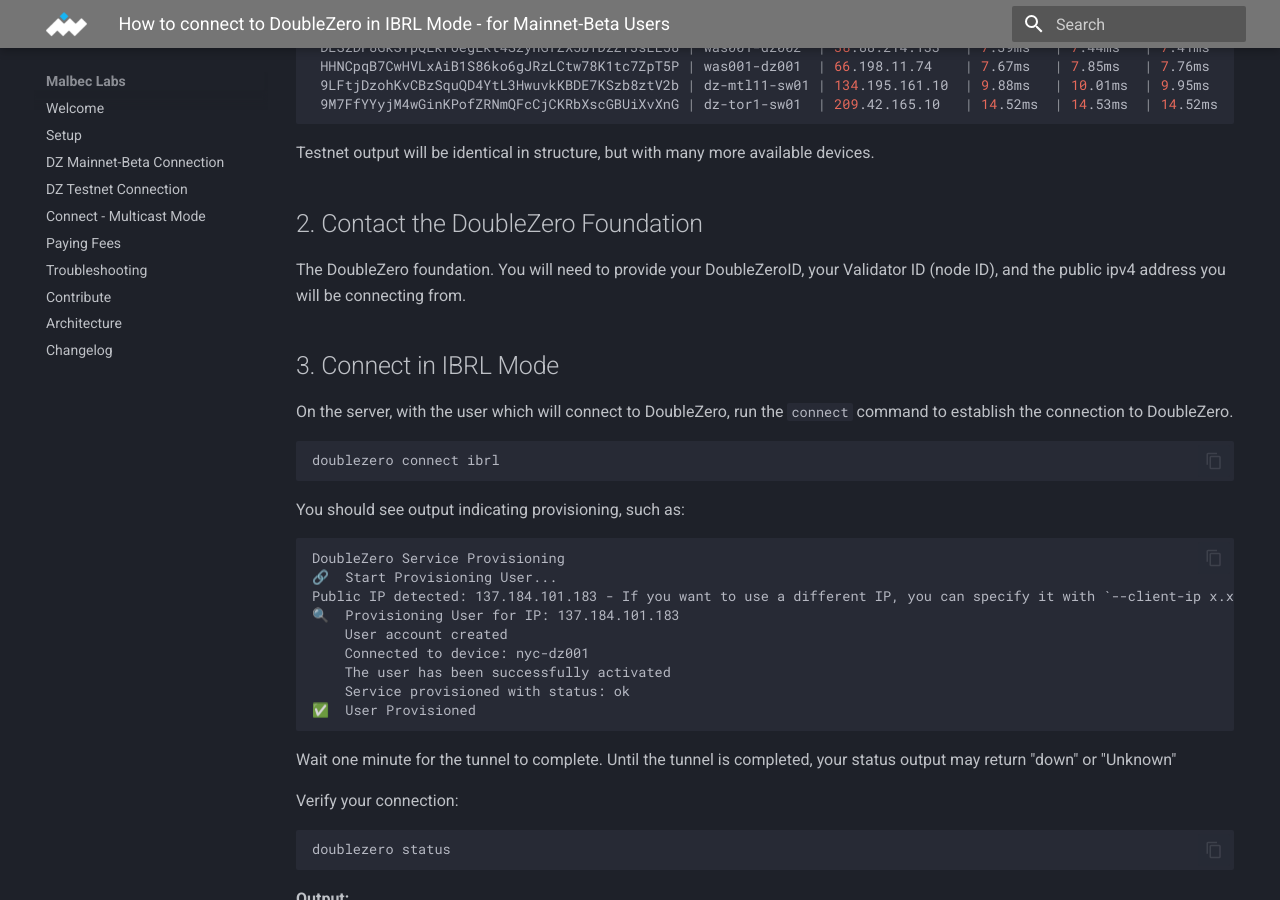
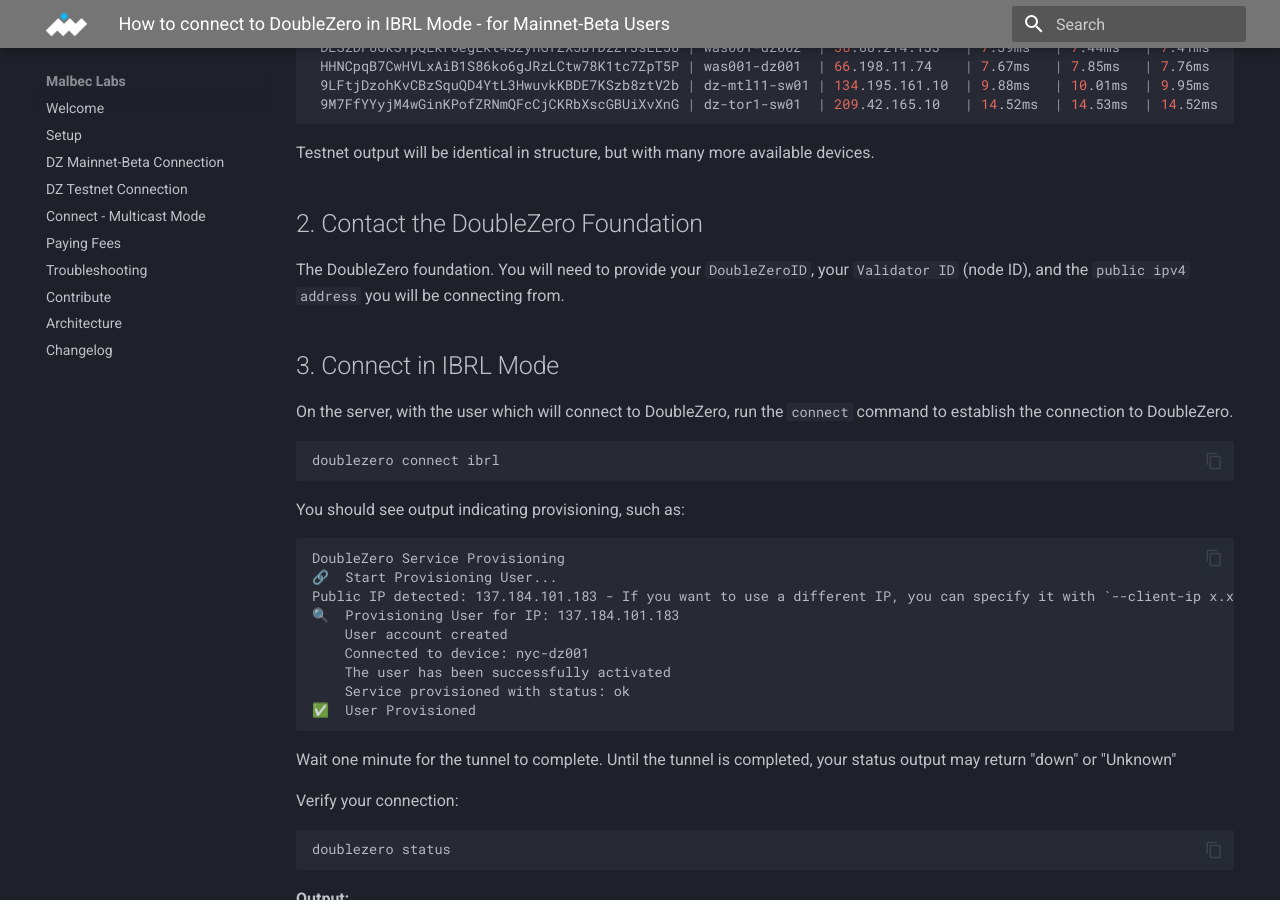
Before and after one commit to malbeclabs/docs, an MkDocs documentation site: the page built from docs/DZ_Mainnet-Beta_RPC.md, in a window 1280 px wide and 900 px high, scrolled down 1255 px. Built offline with MkDocs 1.6.1 and Material for MkDocs 9.7.7, drawn with Linux system fonts in a browser that asks for light colours.

```diff
--- a/docs/DZ_Mainnet-Beta_RPC.md
+++ b/docs/DZ_Mainnet-Beta_RPC.md
@@ -59,7 +59,7 @@
 
 ## 2. Contact the DoubleZero Foundation
 
-The DoubleZero foundation. You will need to provide your DoubleZeroID, your Validator ID (node ID), and the public ipv4 address you will be connecting from.
+The DoubleZero foundation. You will need to provide your `DoubleZeroID`, your `Validator ID` (node ID), and the `public ipv4 address` you will be connecting from.
 
 
 ## 3. Connect in IBRL Mode
```
Also changed, not shown: docs/DZ Mainnet-beta Connection.md (+2 -0 lines).
